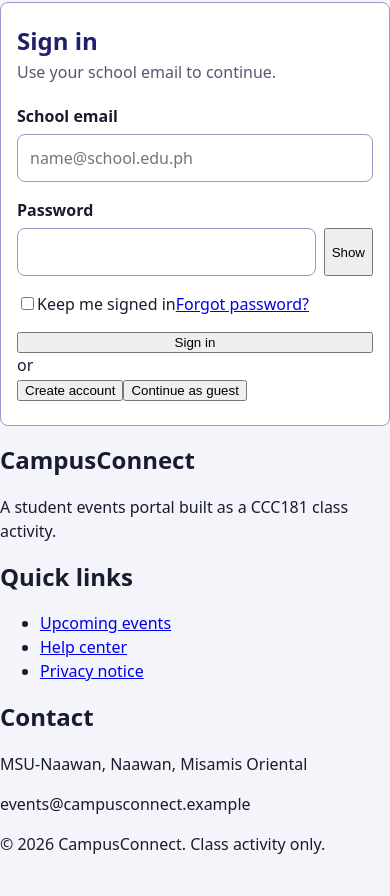
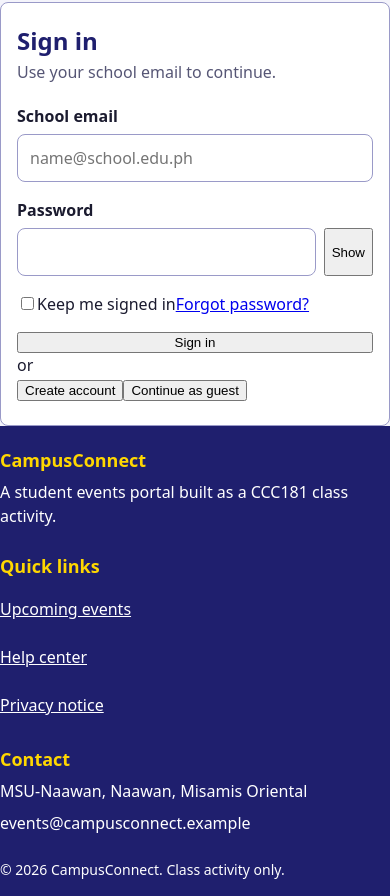
Before and after one commit to carlcliffordsagaray-afk/ccc181-week10-group10, a React (Vite) app: page / in a window 390 px wide. Shown: the part 567-1463 px from the top of the page. Before the commit the page ends 1439 px from the top, so only its background shows below. Built offline with nearby package versions, Linux system fonts and the light colour scheme.

Commit message:
single-column footer with 48px links on phone

```diff
--- a/src/styles/nav.css
+++ b/src/styles/nav.css
@@ -51,3 +51,50 @@
   background: var(--navy-hover);
   outline: 2px solid var(--gold);
 }
+
+.site-footer {
+  background: var(--navy);
+  color: #fff;
+  padding: 1.5rem 0 1rem;
+}
+
+.footer-grid {
+  display: grid;
+  grid-template-columns: 1fr;
+  gap: 1.25rem;
+}
+
+.footer-title {
+  margin: 0 0 0.5rem;
+  font-size: 1.125rem;
+  color: var(--gold);
+}
+
+.footer-col p {
+  margin: 0 0 0.5rem;
+  overflow-wrap: anywhere; /* long email never causes sideways scroll */
+}
+
+.footer-links {
+  list-style: none;
+  margin: 0;
+  padding: 0;
+}
+
+.footer-links a {
+  display: flex;
+  align-items: center;
+  min-height: 48px;
+  color: #fff;
+}
+
+.footer-links a:hover,
+.footer-links a:focus-visible {
+  color: var(--gold);
+}
+
+.footer-copy {
+  margin-top: 1rem;
+  margin-bottom: 0;
+  font-size: 0.875rem;
+}
```
